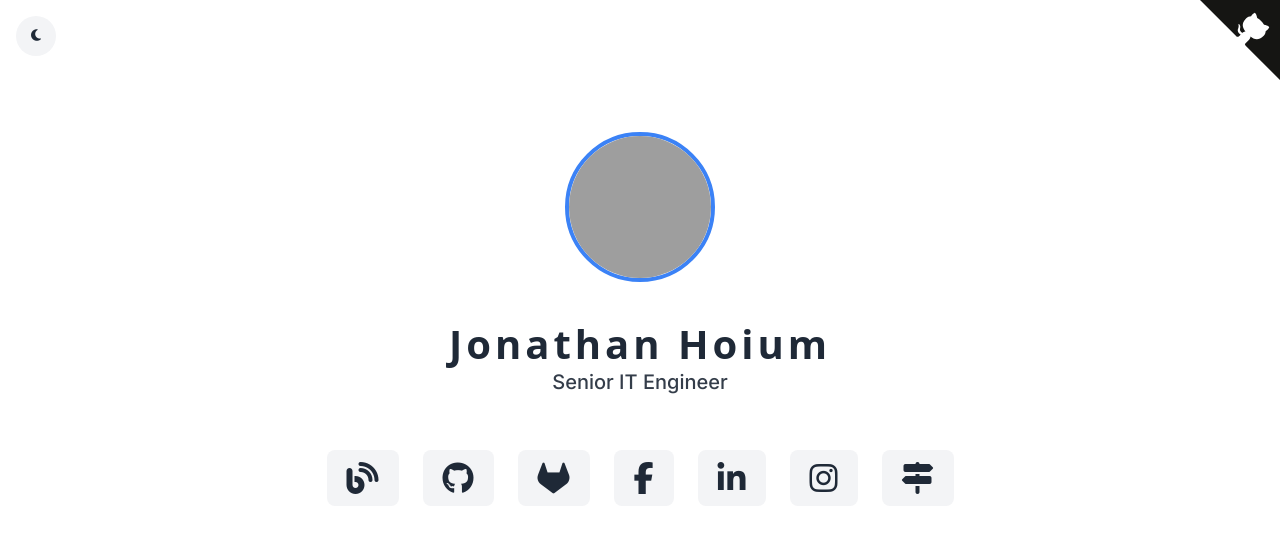
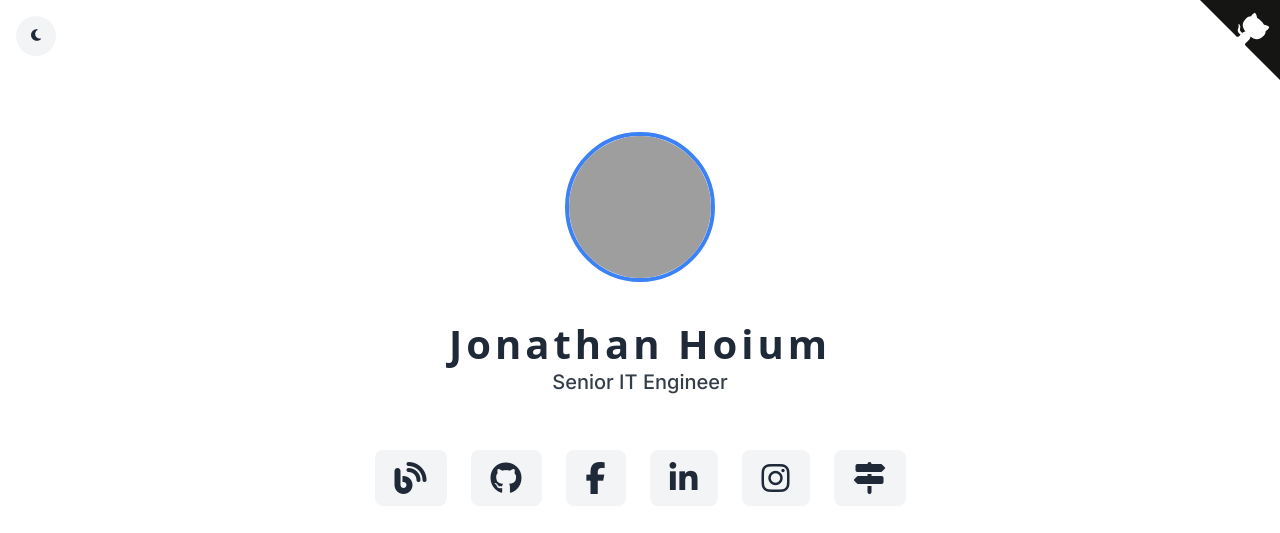
Before and after one commit to hoium/hoium.github.io, a Jekyll site: the page built from index.html, in a window 1280 px wide. Shown: the top 533 px of the page. Built offline with Jekyll 4.4.1, drawn with Linux system fonts in a browser that asks for light colours; nearby versions of some CDN libraries; grey boxes are pictures that could not be loaded.

Commit message:
Removed Gitlab

```diff
--- a/_config.yml
+++ b/_config.yml
@@ -24,9 +24,7 @@ google_analytics: UA-123136161-1
 google_analytics_ga4: G-43TNCC86V8
 
 # Contact Info
-email:
 github_username: hoium
-gitlab_username: hoium
 facebook_username: hoium04
 linkedin_username: hoium
 instagram_username: hoium04
--- a/index.html
+++ b/index.html
@@ -115,15 +115,6 @@ permalink: /
             ><span class="description">GitHub</span></a
           >
         </li>
-        {% endif %} {% if site.gitlab_username %}
-        <li>
-          <a
-            class="fa fa-2x fa-gitlab"
-            href="https://gitlab.com/{{ site.gitlab_username }}"
-            target="_blank"
-            ><span class="description">GitLab</span></a
-          >
-        </li>
         {% endif %} {% if site.facebook_username %}
         <li>
           <a
@@ -161,10 +152,6 @@ permalink: /
           >
         </li>
         {% endif %}
-
-        <!-- {% if site.email %}
-                    <li><a class="fa fa-2x fa-envelope" href="mailto:{{ site.email | encode_email }}?subject=hoium.me%20Inquiry"><span class="description">Email</span></a></li>
-                    {% endif %} -->
       </ul>
     </div>
     <a
```
